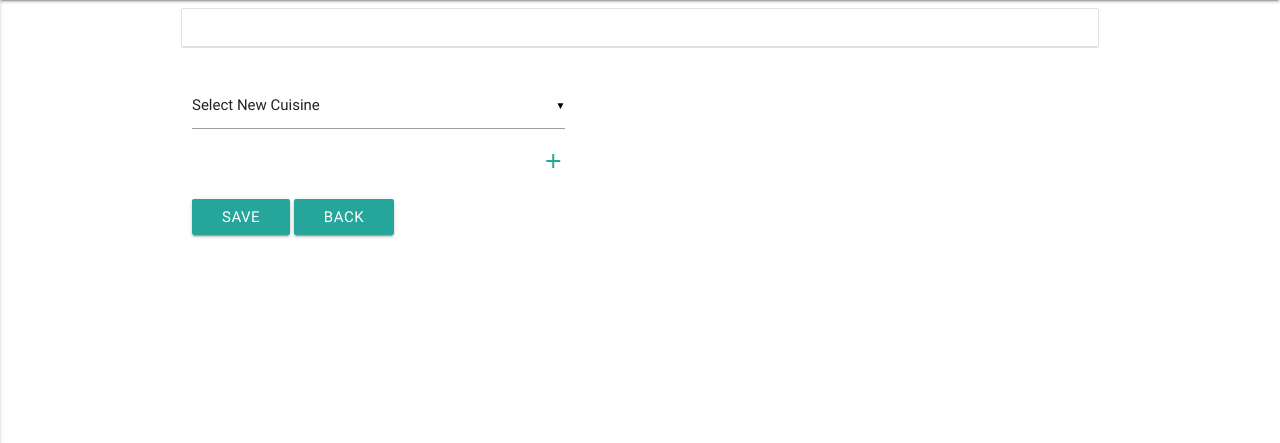
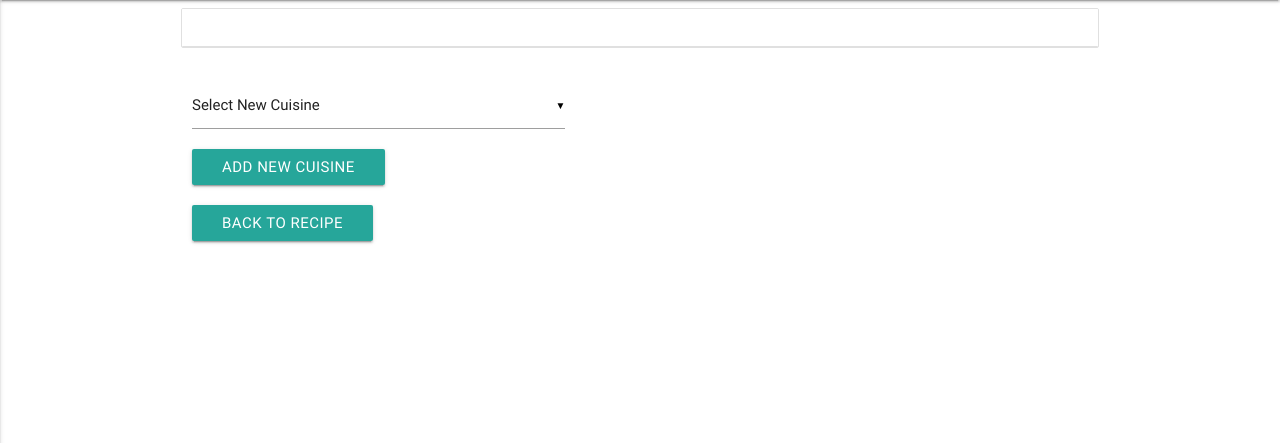
Before and after one commit to GarethMellon/data-centric-project, a Flask app: template templates/cuisine.html in a window 1280 px wide. Shown: the part 64-507 px from the top of the page. Run offline with Flask 2, Linux system fonts and the light colour scheme; the template is opened without the code that fills it, so the values that code supplies are empty.

Commit message:
New Feature: Added ability to mark a cuisine as deleted on a recipe

```diff
--- a/app.py
+++ b/app.py
@@ -141,11 +141,19 @@ def course_list():
                             page_title = "Course List",
                             course_list_data = course_list_data)
 
+@app.route("/update_course_list/", methods = ["POST"])
+def update_course_list():
+    course_list_name = request.form.get("course_list_name")
+    course_list_update_sql = "INSERT INTO course_list (course_id, name) VALUES ( 0, '" + course_list_name +"');"
+    update_data(course_list_update_sql)
+
+    return redirect(url_for("course_list"))
+
 ## Cuisine routes and functions
 @app.route("/cuisine/<recipe_ID>/<cuisine_ID>/")
 def cuisine (recipe_ID, cuisine_ID):
     # prep data for page
-    cuisine_sql = "SELECT recipes.ID AS recipe_ID, recipes.name AS recipe_name, cuisine.ID AS cuisine_ID, cuisine.name AS cuisine_name FROM recipes JOIN cuisine ON recipes.ID = cuisine.recipes_ID WHERE recipes.ID = " + recipe_ID + " AND cuisine.ID = " + cuisine_ID +";"
+    cuisine_sql = "SELECT recipes.ID AS recipe_ID, recipes.name AS recipe_name, cuisine.ID AS cuisine_ID, cuisine.name AS cuisine_name FROM recipes JOIN cuisine ON recipes.ID = cuisine.recipes_ID WHERE recipes.ID = " + recipe_ID + " AND cuisine.delete = '0';"
     cuisine_data = select_data(cuisine_sql)
 
     cuisine_list_sql = "SELECT cuisine_list.ID AS cuisine_list_ID, cuisine_list.name AS cuisine_list_name from cuisine_list;"
@@ -155,6 +163,20 @@ def cuisine (recipe_ID, cuisine_ID):
                             page_title = "cuisine",
                             cuisine_data = cuisine_data,
                             cuisine_list_data = cuisine_list_data)
+
+@app.route("/add_cuisine_to_recipe/<recipe_ID>/<cuisine_ID>/", methods = ["POST"])
+def add_cuisine_to_recipe(recipe_ID, cuisine_ID):
+    cuisine_to_add = request.form.get("selection")
+    cuisine_update_sql = "INSERT INTO cuisine (recipes_ID, name) VALUES ('{}','{}');".format(recipe_ID, cuisine_to_add)
+    update_data(cuisine_update_sql)
+
+    return redirect(url_for("cuisine", recipe_ID = recipe_ID, cuisine_ID = cuisine_ID))
+
+@app.route("/delete_cuisine_from_recipe/<recipe_ID>/<cuisine_ID>/")
+def delete_cuisine_from_recipe(recipe_ID, cuisine_ID):
+    cuisine_update_sql = "UPDATE cuisine SET cuisine.delete = 1 WHERE cuisine.ID = {};".format(cuisine_ID)
+    update_data(cuisine_update_sql)
+    return redirect(url_for("cuisine", recipe_ID = recipe_ID, cuisine_ID = cuisine_ID))
 
 @app.route("/cuisine_list")
 def cuisine_list():
@@ -174,13 +196,6 @@ def update_cuisine_list():
 
     return redirect(url_for("cuisine_list"))
 
-@app.route("/update_course_list/", methods = ["POST"])
-def update_course_list():
-    course_list_name = request.form.get("course_list_name")
-    course_list_update_sql = "INSERT INTO course_list (course_id, name) VALUES ( 0, '" + course_list_name +"');"
-    update_data(course_list_update_sql)
-
-    return redirect(url_for("course_list"))
 
 ## Allergens routes and functions
 @app.route("/allergens/<recipe_ID>/<allergens_ID>/")
--- a/templates/cuisine.html
+++ b/templates/cuisine.html
@@ -11,7 +11,7 @@
                     </li>
                     {% for row in cuisine_data %}
                     <li class="collection-item">
-                        <div> {{row.cuisine_name}} <a href="#!" class="secondary-content"><i class = "material-icons">delete</i></a></div>
+                        <div> {{row.cuisine_name}} <a href="{{ url_for('delete_cuisine_from_recipe', recipe_ID = row.recipe_ID, cuisine_ID = row.cuisine_ID) }}" class="secondary-content"><i class = "material-icons">delete</i></a></div>
                     </li>
                     {% endfor %}
                 </ul>
@@ -19,20 +19,26 @@
 
             <div class="col s5">
                 <div class="row">
-                    <select>
-                        <option value = "" disabled selected>Select New Cuisine</option>
+
+                    <form action="{{ url_for('add_cuisine_to_recipe', recipe_ID = cuisine_data[0].recipe_ID, cuisine_ID = cuisine_data[0].cuisine_ID) }}" method="POST">
+
+                        <select id="selection" name="selection">
+                            <option value = "" disabled selected>Select New Cuisine</option>
                             {% for row in cuisine_list_data %}
-                                <option value = "1">{{row.cuisine_list_name}}</option>
+                                <option value = "{{row.cuisine_list_name}}" id="cuisine_name" name="cuisine_name">{{row.cuisine_list_name}}</option>
                             {% endfor %}
-                    </select>
-                    <a href="#" class="secondary-content"><i class = "material-icons">add</i></a>
+                        </select>
+
+                        <input type="submit" value="Add New Cuisine" class="btn">
+
                 </div>
             </div>
 
+
+
             <div class="col s12">
                 <div class="row">
-                    <a href="#" class="btn">Save</a>
-                    <a href="{{url_for('recipes', recipe_ID = cuisine_data[0].recipe_ID) }}" class="btn">Back</a>
+                    <a href="{{url_for('recipes', recipe_ID = cuisine_data[0].recipe_ID) }}" class="btn">Back To Recipe</a>
                 </div>
             </div>
         </div>
--- a/templates/cuisine_list.html
+++ b/templates/cuisine_list.html
@@ -11,7 +11,7 @@
                             <div class="collapsible-header"><i class="material-icons">filter_drama</i>Cuisine List</div>
                             {% for row in cuisine_list_data %}
                             <div class="collapsible-body"><span>{{ row.cuisine_list_name }} </span>
-                                <a href="#!" class="secondary-content"><i class = "material-icons">delete</i></a>
+                                <a href="#" class="secondary-content"><i class = "material-icons">delete</i></a>
                             </div>
                             {% endfor %}
                         </li>
```
